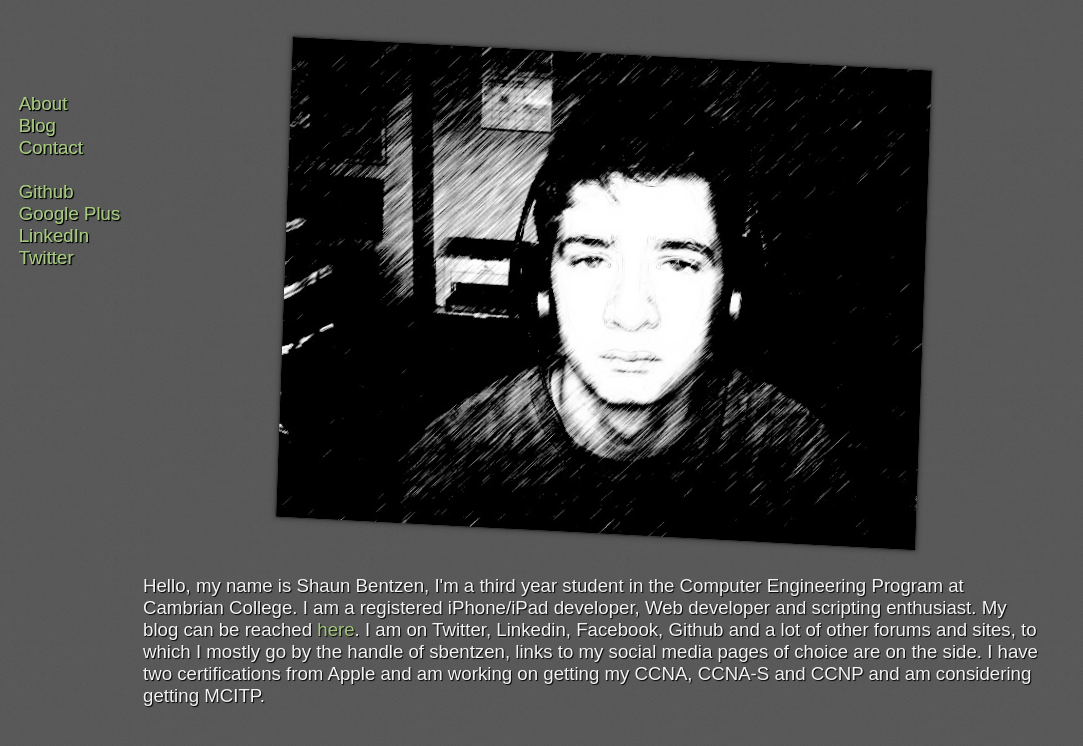
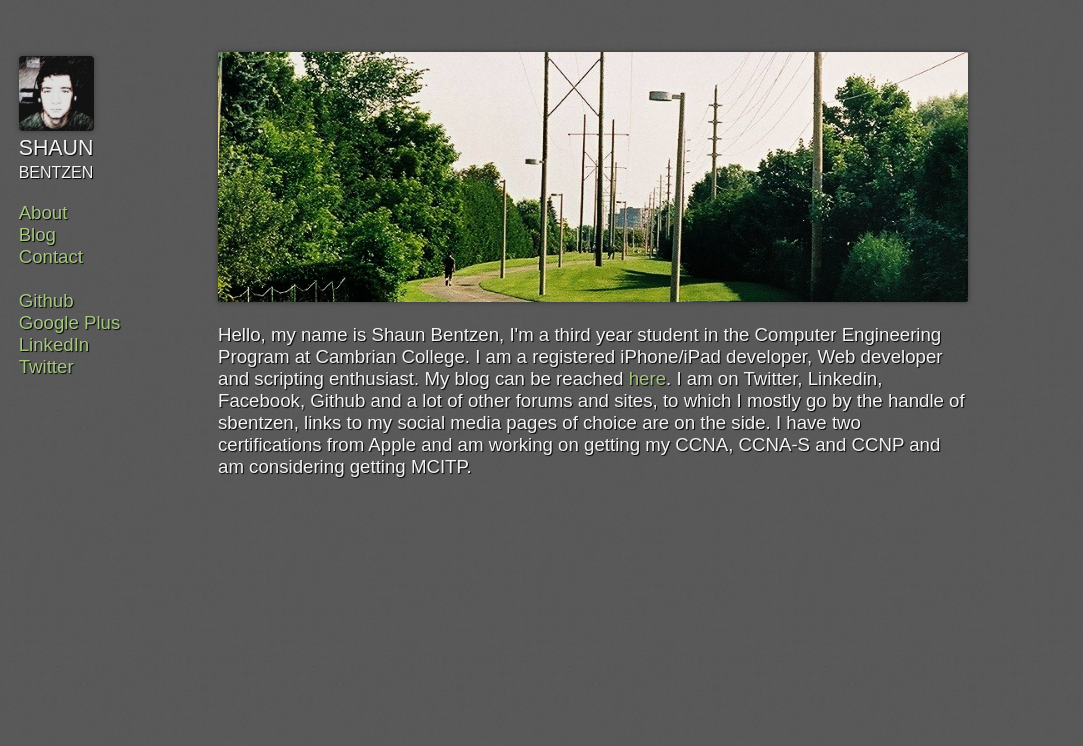
Before and after one commit to sbentzen/sbentzen.github.com, a Jekyll site: the page built from index.html, in a window 1280 px wide. Shown: the top 746 px of the page, without its empty margins (0-1083 px from the left). Built offline with Jekyll 4.4.1, drawn with Linux system fonts in a browser that asks for light colours; Markdown is read by kramdown in place of the engine named in the settings.

Commit message:
Working on the redesign, added a picture to the side and a header image along with css cleanups

```diff
--- a/_includes/sidebar.html
+++ b/_includes/sidebar.html
@@ -1,4 +1,8 @@
 <div id="_sidebar">
+	<a href="/">
+		<img id="myface" src="/images/MyFace.jpg" width=75px height=75px>
+	</a>
+	<span class="name" style="font-size:16pt;">shaun</span><br/><span class="name" style="font-size:12pt;">bentzen</span>
 	<ul>
 	    <li><a href="/index.html">About</a></li>
 	    <li><a href="/blog.html">Blog</a></li>
--- a/index.html
+++ b/index.html
@@ -3,15 +3,12 @@ layout: default
 
 title: Shaun Bentzen
 ---
-{% include sidebar.html %}
 <br/>
 <br/>
 <div id="content">
-	<div id="Image_Container">
-	      <a id="LandingImage">&nbsp;</a>
-	</div>
+	<img id="header_image" src="/images/landing.jpg">
 	<br/>
-		<p id="BIO">
+		<p id="bio">
 			Hello, my name is Shaun Bentzen, I'm a third year student in the Computer Engineering Program at Cambrian College. I am a registered iPhone/iPad developer, Web developer and scripting enthusiast. My blog can be reached <a href="blog.html">here</a>. I am on Twitter, Linkedin, Facebook, Github and a lot of other forums and sites, to which I mostly go by the handle of sbentzen, links to my social media pages of choice are on the side. I have two certifications from Apple and am working on getting my CCNA, CCNA-S and CCNP and am considering getting MCITP.
 		</p>
 </div>
--- a/stylesheets/style.css
+++ b/stylesheets/style.css
@@ -35,13 +35,10 @@ ul {
 	position:fixed;
 	left:0em;
 	top:0em;
-	margin-left:1em;
-	padding-top:4em;
+	padding-left:1em;
+	padding-top:3em;
 	width:125px;
 	height:100%;
-}
-.gist{
-	text-shadow:none;
 }
 #post_listing{
 	width:auto;
@@ -49,39 +46,45 @@ ul {
 #post_listing li{
 	padding-bottom:0.5em;
 }
-
+#myface{
+	-webkit-border-radius:4px;
+	-moz-border-radius:4px;
+	-webkit-box-shadow: 0 0 5px #333;
+	-moz-box-shadow: 0 0 5px #333;
+	opacity:0.8;
+}
+#myface:hover{
+	opacity:1.0;
+}
+#bio{
+	width:750px;
+	margin:0 auto;
+}
 #content{
 	width:900px;
 	margin-left:135px;
 }
-#Image_Container{
-	-webkit-transform: rotate(3deg) scale(1) skew(1deg) translate(10px);
-	-moz-transform: rotate(-3deg) scale(1) skew(1deg) translate(10px);
-	-o-transform: rotate(3deg) scale(1) skew(1deg) translate(10px);
+#header_image{
+	width:750px;
+	display:block;
 	margin:0 auto;
-	width:640px;
-}
-#LandingImage {
-	width:640px;
-	height:480px;
-	display: block;
-	background-image: url('../images/LandingImage.png');
-	background-position:0px 0px;
 	-webkit-border-radius:2px;
 	-moz-border-radius:2px;
+	border-radius:2px;
 	-webkit-box-shadow: 0 0 5px #333;
 	-moz-box-shadow: 0 0 5px #333;
 	box-shadow: 0 0 5px #333;
 	text-decoration:none;
-	border: 1px solid #333;
 }
-#LandingImage:hover {
-	background-position:-640px 0px;
+.name{
+	text-transform: uppercase;
+}
+.gist{
+	text-shadow:none;
 }
 .hidden{
 	display:none;
 }
 .date{
 	font-size:10pt;
-
 }
```
Also changed, not shown: images/LandingImage (original).png (deleted), images/LandingImage.png (deleted), images/Me.png (deleted), images/MyFace.jpg (added), images/landing.jpg (added).
